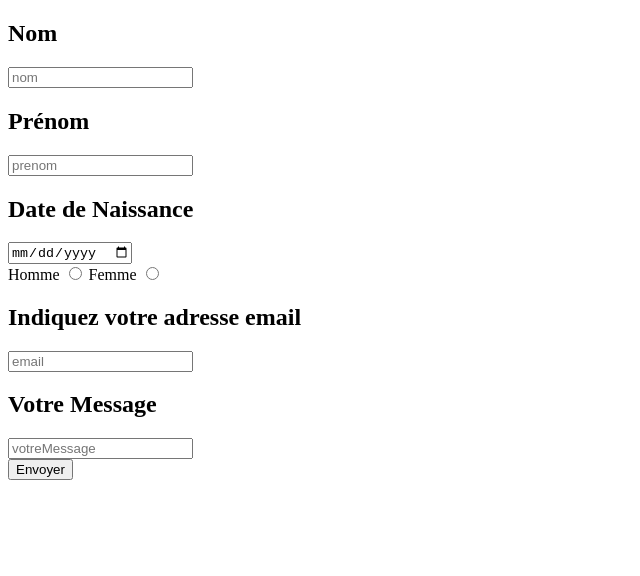
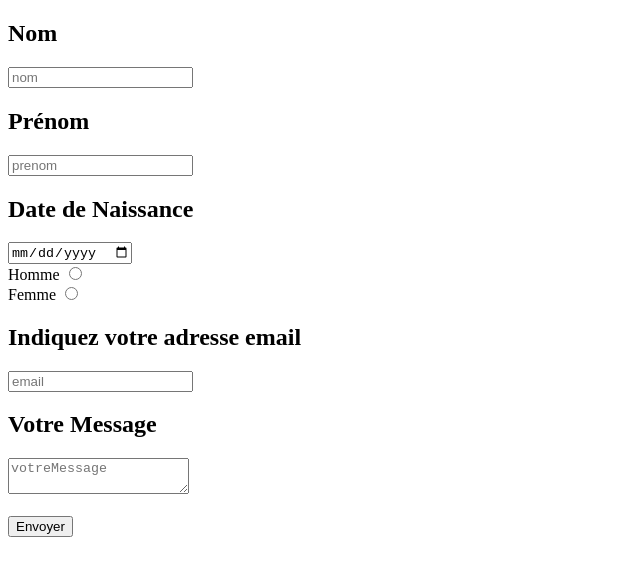
Before and after one commit to DclMaxLenire/javaScriptFormulaire, a plain HTML site: page index.html in a window 1280 px wide. Shown: the whole page, without its empty margins (0-640 px from the left). Drawn offline with Linux system fonts and the light colour scheme.

Commit message:
versionFinale

```diff
--- a/index.html
+++ b/index.html
@@ -24,6 +24,7 @@
             </div>
             <label for ="homme">Homme</label>
             <input type="radio" placeholder="homme" id="homme" name="homme" value="homme">
+            <br>
             <label for ="femme">Femme</label>
             <input type="radio" placeholder="femme" id="femme" name="femme" value="femme">
             <h2>Indiquez votre adresse email</h2>
@@ -31,9 +32,12 @@
             <input type="text" placeholder="email" id="email" name="email" onkeyup="verificationEmail()">
             </div>
             <h2>Votre Message</h2>
-            <input type="text" placeholder="votreMessage" id="votreMessage" name="votreMessage">
+            <textarea type="text" placeholder="votreMessage" id="votreMessage" name="votreMessage" maxlength="255" onkeyup="compteurNombreCaracteres()"></textarea>
+            <div id="compteurDeCaractere">
+            </div>
             <br>
             <button type="submit" name="Envoyer">Envoyer</button>
+
 
 
 
--- a/script.js
+++ b/script.js
@@ -42,3 +42,14 @@ if (testEmail.test(document.getElementById("email").value)) {
 }
 }
         // Limité le nombre de caractère d'un message //
+function compteurNombreCaracteres() {
+ var maxCaractere = 255;
+ var caracteresActuelle = document.forms["formulaire"].elements["votreMessage"].value.length;
+ var caracteresRestant = 255 - caracteresActuelle;
+ console.log(caracteresActuelle);
+ console.log(caracteresRestant);
+ document.getElementById("compteurDeCaractere").innerHTML="Nombre de caractères restant "+caracteresRestant+" /255";
+ if (caracteresActuelle >= maxCaractere) {
+     document.getElementById("votreMessage").style.backgroundColor="red";
+ }
+};
```
